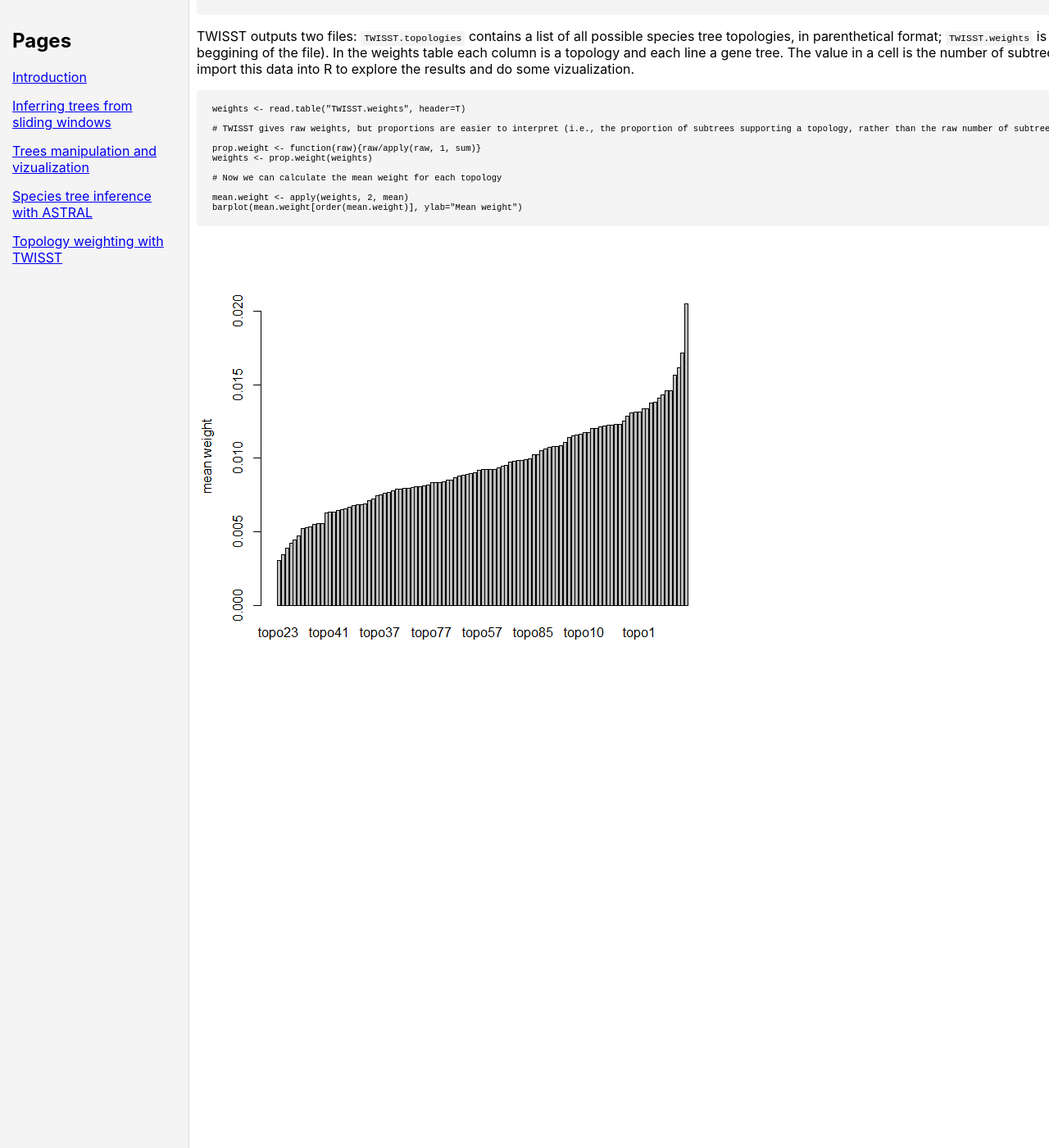
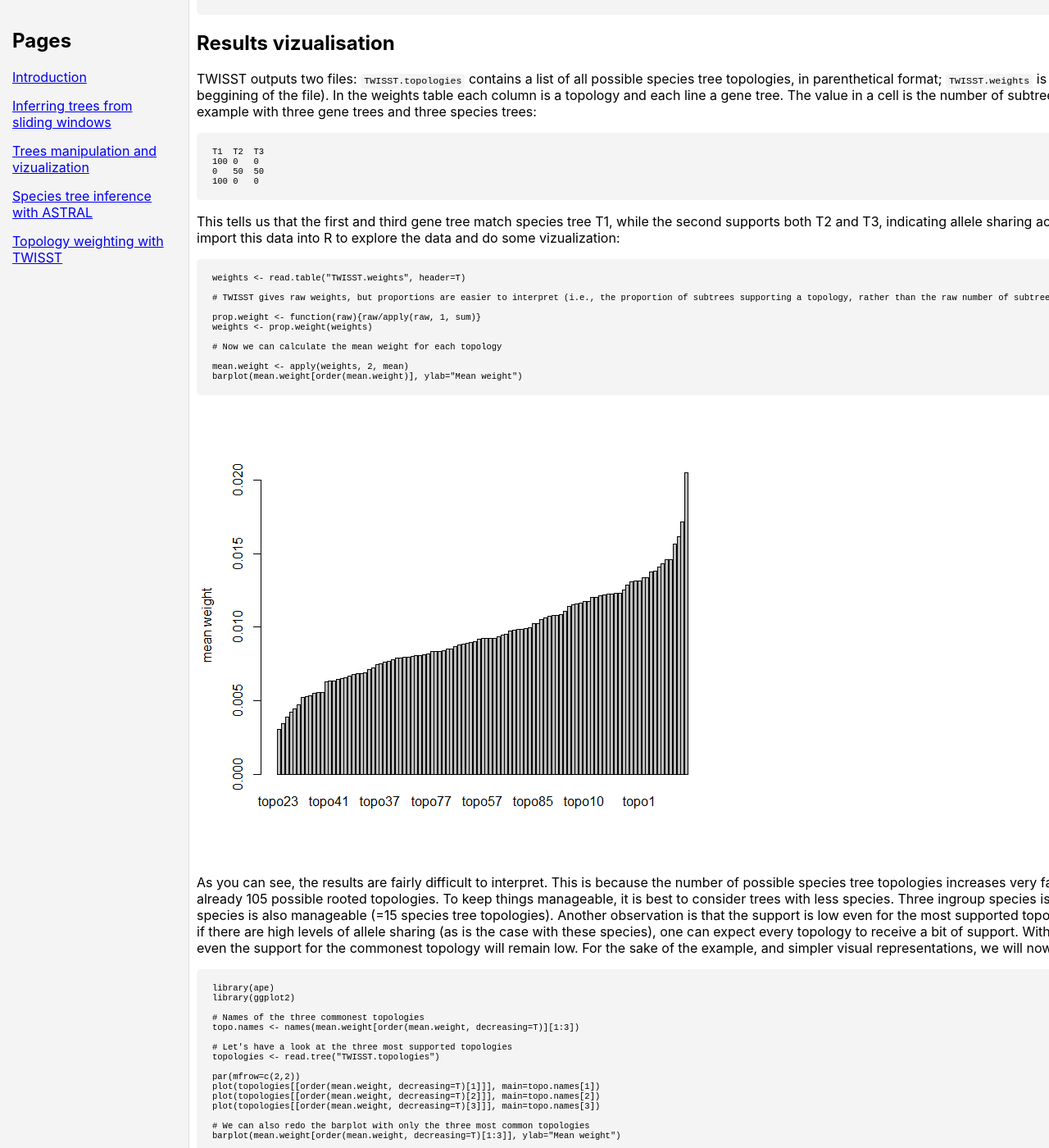
Before and after one commit to rancilhac/Genome-Wide-Phylogenies.github.io, a Jekyll site: the page built from Topology-weighting.md, in a window 1280 px wide and 1400 px high, scrolled down 866 px. Shown: the whole window at 82% size. Built offline with Jekyll 4.4.1, drawn with Linux system fonts in a browser that asks for light colours; our own code applies the rules of GitHub Pages for plain Markdown files; before the commit the page ends 1710 px from its top, so only the background shows below that.

Commit message:
Update Topology-weighting.md

````diff
--- a/Topology-weighting.md
+++ b/Topology-weighting.md
@@ -42,7 +42,17 @@ Now let's run TWISST:
 ```bash:
 python twisst.py -t TW_tutorial_TWISST.trees -w TWISST.weights --outputTopos TWISST.topologies --outgroup Mot_cin_outgroup --method complete -g Mot_agu -g Mot_alb -g Mot_gra -g Mot_sam -g Mot_mad -g Mot_cin_outgroup --groupsFile samples_map.txt
 ```
-TWISST outputs two files: `TWISST.topologies` contains a list of all possible species tree topologies, in parenthetical format; `TWISST.weights` is a table containing the weights (as well as the list of topologies at the beggining of the file). In the weights table each column is a topology and each line a gene tree. The value in a cell is the number of subtree of a given gene tree that match a given species tree. As usual, we will import this data into R to explore the results and do some vizualization.
+## Results vizualisation
+
+TWISST outputs two files: `TWISST.topologies` contains a list of all possible species tree topologies, in parenthetical format; `TWISST.weights` is a table containing the weights (as well as the list of topologies at the beggining of the file). In the weights table each column is a topology and each line a gene tree. The value in a cell is the number of subtree of a given gene tree that match a given species tree. Here is a simple example with three gene trees and three species trees:
+```bash:
+T1  T2  T3
+100 0   0
+0   50  50
+100 0   0
+```
+This tells us that the first and third gene tree match species tree T1, while the second supports both T2 and T3, indicating allele sharing across species.
+Let's now have a look at the real results. As usual, we will import this data into R to explore the data and do some vizualization:
 
 ```R:
 weights <- read.table("TWISST.weights", header=T)
@@ -58,3 +68,25 @@ mean.weight <- apply(weights, 2, mean)
 barplot(mean.weight[order(mean.weight)], ylab="Mean weight")
 ```
 ![barplot](/Genome-Wide-Phylogenies.github.io/assets/Mean_weight_barplot.png)
+
+As you can see, the results are fairly difficult to interpret. This is because the number of possible species tree topologies increases very fast with the number of species. Here, with 5 ingroup species there are already 105 possible rooted topologies. To keep things manageable, it is best to consider trees with less species. Three ingroup species is the best possible scenario (=3 species tree topologies), but four species is also manageable (=15 species tree topologies). Another observation is that the support is low even for the most supported topology. This is because most topologies are largely redundant. However, if there are high levels of allele sharing (as is the case with these species), one can expect every topology to receive a bit of support. With a large number of species tree topologies like here, this means that even the support for the commonest topology will remain low.
+For the sake of the example, and simpler visual representations, we will now consider the three commonest topologies:
+
+```R:
+library(ape)
+library(ggplot2)
+
+# Names of the three commonest topologies
+topo.names <- names(mean.weight[order(mean.weight, decreasing=T)][1:3])
+
+# Let's have a look at the three most supported topologies
+topologies <- read.tree("TWISST.topologies")
+
+par(mfrow=c(2,2))
+plot(topologies[[order(mean.weight, decreasing=T)[1]]], main=topo.names[1])
+plot(topologies[[order(mean.weight, decreasing=T)[2]]], main=topo.names[2])
+plot(topologies[[order(mean.weight, decreasing=T)[3]]], main=topo.names[3])
+
+# We can also redo the barplot with only the three most common topologies
+barplot(mean.weight[order(mean.weight, decreasing=T)[1:3]], ylab="Mean weight")
+```
````
